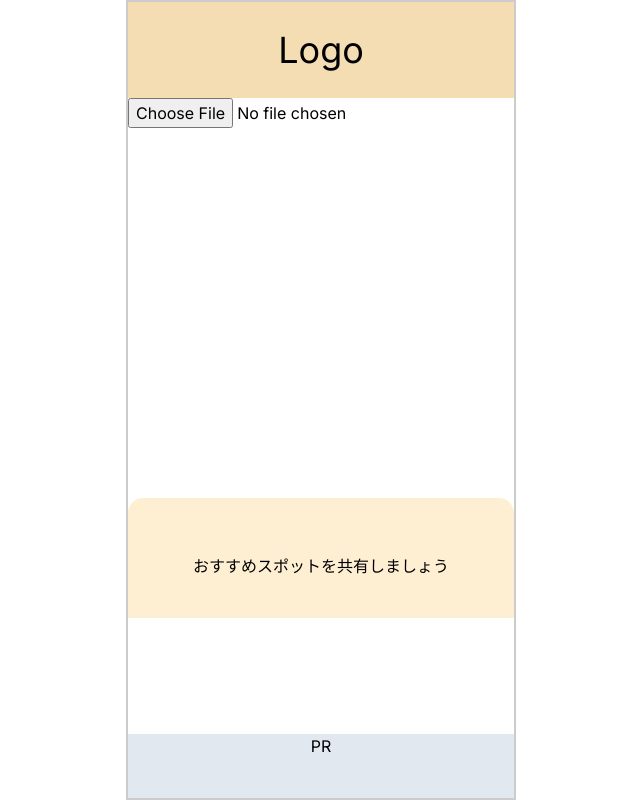
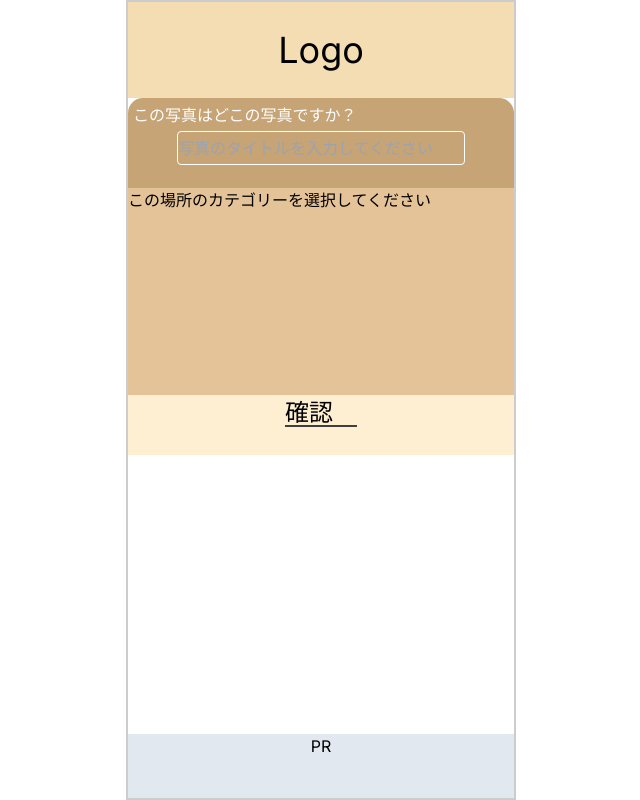
Before and after one commit to kusanohatsumi/yurumetabi, a Next.js app: page / in a window 1280 px wide. Shown: the whole page, without its empty margins (319-959 px from the left). Built offline with nearby package versions, Linux system fonts and the light colour scheme.

Commit message:
撮った写真の確認ページの作成とlocalhostが落ちるバクが発生助けて
localhostの落ちるエラーの内容がパスがないらしいのですが、僕にはわかりません。助けてください。

```diff
--- a/package.json
+++ b/package.json
@@ -9,7 +9,6 @@
     "lint": "next lint"
   },
   "dependencies": {
-    "react-camera-pro": "^1.3.0",
     "firebase": "^10.6.0",
     "next": "13.5.4",
     "react": "^18",
--- a/src/app/page.tsx
+++ b/src/app/page.tsx
@@ -2,6 +2,7 @@
 import CameraScreen from "@/feature/CameraScreen";
 import Header_main from "@/feature/header";
 import Menu from "@/feature/menu";
+import PhotoTaken from "@/feature/PhotoTaken";
 import PR from "@/feature/PR";
 
 export default function Home() {
@@ -9,7 +10,7 @@ export default function Home() {
     <>
       <Header_main params="main" />
       <main>
-        <CameraScreen />
+        <PhotoTaken />
       </main>
       <PR />
     </>
--- /dev/null
+++ b/src/feature/PhotoTaken/index.tsx
@@ -0,0 +1,20 @@
+import "@/feature/PhotoTaken/styli.css"
+
+export default function PhotoTaken() {
+    return(
+        <>
+            <section className="title">
+                <p>この写真はどこの写真ですか？</p>
+                <input type="text" placeholder="写真のタイトルを入力してください"/>
+            </section>
+            <section className="category">
+                <p>この場所のカテゴリーを選択してください</p>
+                <div></div>
+                <div></div>
+            </section>
+            <section className="confirmationBtn">
+                <p><a href="#">確認</a></p>
+            </section>
+        </>
+    )
+};
--- /dev/null
+++ b/src/feature/PhotoTaken/styli.css
@@ -0,0 +1,42 @@
+
+.title{
+    background-color: #C6A476;
+    color: #FEFEFE;
+    width: 100%;
+    height: 90px;
+    border-radius: 15px 15px 0 0;
+}
+.title > p{
+    padding: 5px;
+}
+.title > input{
+    display: block;
+    width: 286px;
+    height: 32px;
+    background-color: #C6A476;
+    outline: solid #FEFEFE 1px;
+    border-radius: 3px;
+    margin: 0 auto;
+}
+
+.category{
+    background-color: #E4C398;
+    width: 100%;
+    height: 207px;
+}
+
+.confirmationBtn{
+    background-color: #FFEFD2;
+    width: 100%;
+    height: 60px;
+    font-size: 24px;
+}
+.confirmationBtn > p{
+    width: 72px;
+    height: 32px;
+    margin: 0 auto;
+    border-bottom: 2px solid #3F3F3F;
+}
+.category a{
+    margin: 0 auto;
+}
```
Also changed, not shown: 1 other file (tests, documents, lock files or other folders).
